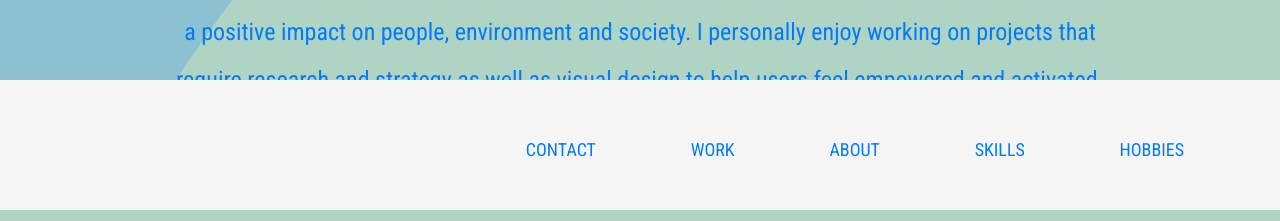
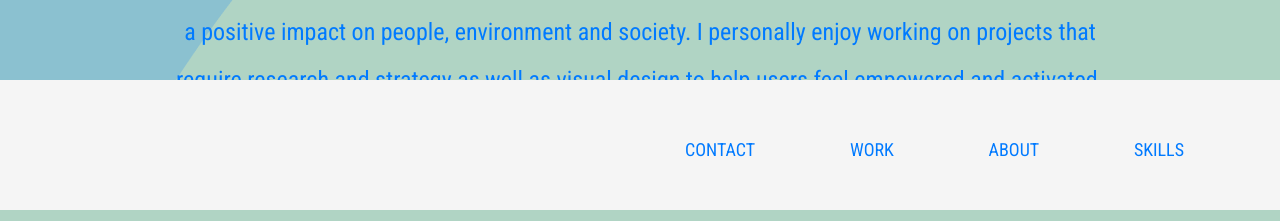
Before and after one commit to Squatch76/wk_17_final_submission, a plain HTML site: page index.html in a window 1280 px wide. Shown: the part 578-799 px from the top of the page. Drawn offline with Linux system fonts and the light colour scheme; a web font is replaced by a local one.

Commit message:
Update index.html

```diff
--- a/index.html
+++ b/index.html
@@ -19,7 +19,6 @@
             <li><a class="active" href="#">Contact</a></li>
             <li><a href="#">About</a></li>
             <li><a href="#">Work</a></li>
-
             <li><a href="#">Skills</a></li>
         </ul>
     </nav>
@@ -47,7 +46,6 @@
                 <li><a href="#">Work</a></li>
                 <li><a href="#">About</a></li>
                 <li><a href="#">Skills</a></li>
-                <li><a href="#">Hobbies</a></li>
             </ul>
         </nav>
     </div>
```
